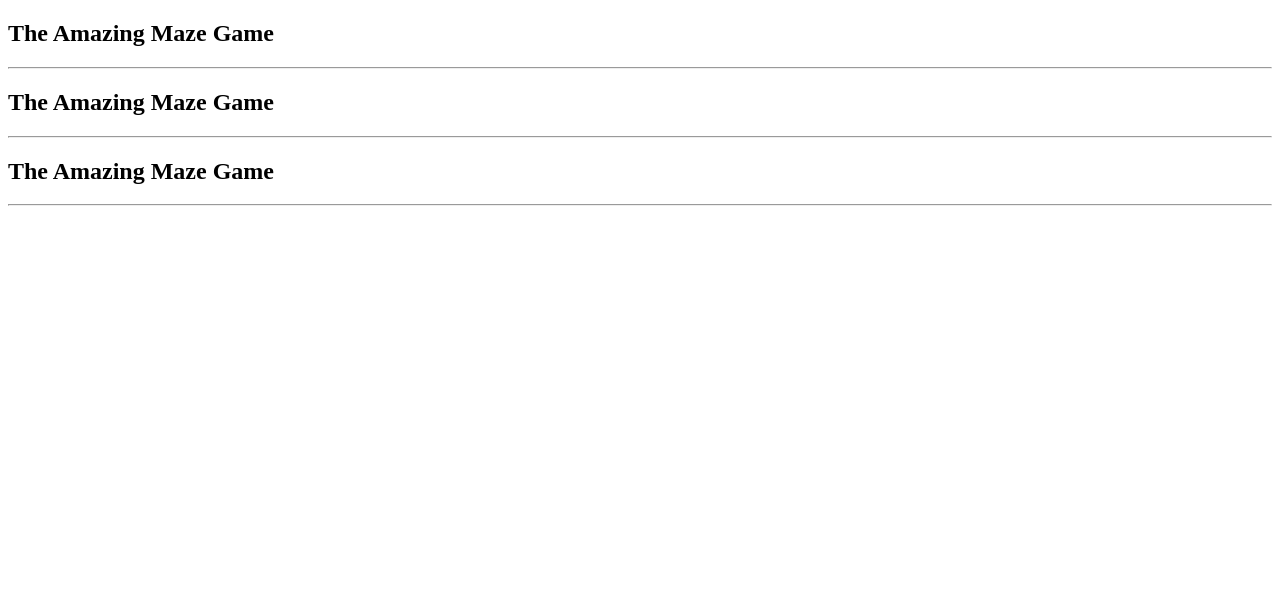
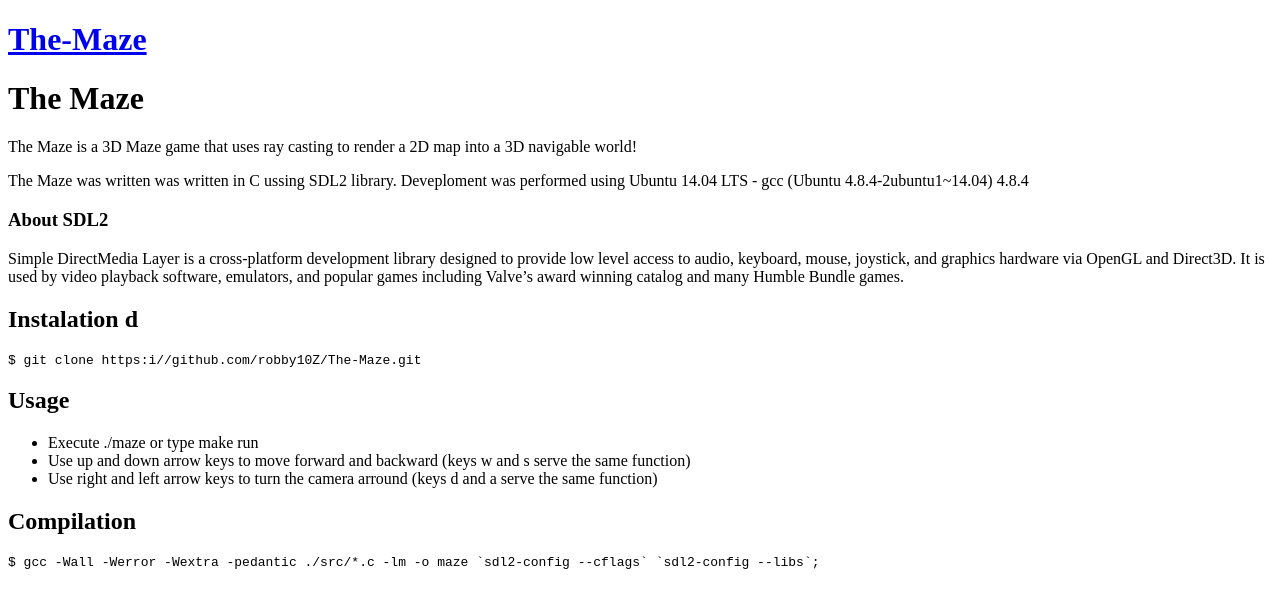
Before and after one commit to UnknownTitan/UnknownTitan.github.io, a plain HTML site: page index.html in a window 1280 px wide. Drawn offline with Linux system fonts and the light colour scheme.

Commit message:
Update index.html

```diff
--- a/index.html
+++ b/index.html
@@ -1,20 +1,37 @@
 <!DOCTYPE html>
-<html>
+<html lang="en-US">
 <head>
   <title>The Maze Game </title>
 </head>
   <body>
-    <h2> The Amazing Maze Game </h2>
-    <p>  <p> <hr>
-        <h2> The Amazing Maze Game </h2>
-    <p>  <p> <hr>
-        <h2> The Amazing Maze Game </h2>
-    <p>  <p> <hr>
 
 
+      <h1><a href="https://UnknownTitan.github.io/The-Maze/">The-Maze</a></h1>
 
-  </body>
+      <h1 id="the-maze">The Maze</h1>
+
+<p>The Maze is a 3D Maze game that uses ray casting to render a 2D map into a 3D navigable world!</p>
+
+<p>The Maze was written was written in C ussing SDL2 library. Deveploment was performed using Ubuntu 14.04 LTS - gcc (Ubuntu 4.8.4-2ubuntu1~14.04) 4.8.4</p>
+
+<h3 id="about-sdl2">About SDL2<a class="anchorjs-link " href="#about-sdl2" aria-label="Anchor" data-anchorjs-icon="" style="font: 1em / 1 anchorjs-icons; padding-left: 0.375em;"></a></h3>
+
+<p>Simple DirectMedia Layer is a cross-platform development library designed to provide low level access to audio, keyboard, mouse, joystick, and graphics hardware via OpenGL and Direct3D. It is used by video playback software, emulators, and popular games including Valve’s award winning catalog and many Humble Bundle games.</p>
+
+<h2 id="instalation-d">Instalation d<a class="anchorjs-link " href="#instalation-d" aria-label="Anchor" data-anchorjs-icon="" style="font: 1em / 1 anchorjs-icons; padding-left: 0.375em;"></a></h2>
+<div class="language-sh highlighter-rouge"><div class="highlight"><pre class="highlight"><code><span class="nv">$ </span>git clone https:i//github.com/robby10Z/The-Maze.git
+</code></pre></div></div>
+<h2 id="usage">Usage<a class="anchorjs-link " href="#usage" aria-label="Anchor" data-anchorjs-icon="" style="font: 1em / 1 anchorjs-icons; padding-left: 0.375em;"></a></h2>
+<ul>
+  <li>Execute ./maze or type make run</li>
+  <li>Use up and down arrow keys to move forward and backward (keys w and s serve the same function)</li>
+  <li>Use right and left arrow keys to turn the camera arround (keys d and a serve the same function)</li>
+</ul>
+
+<h2 id="compilation">Compilation<a class="anchorjs-link " href="#compilation" aria-label="Anchor" data-anchorjs-icon="" style="font: 1em / 1 anchorjs-icons; padding-left: 0.375em;"></a></h2>
+<div class="language-sh highlighter-rouge"><div class="highlight"><pre class="highlight"><code><span class="nv">$ </span>gcc <span class="nt">-Wall</span> <span class="nt">-Werror</span> <span class="nt">-Wextra</span> <span class="nt">-pedantic</span> ./src/<span class="k">*</span>.c <span class="nt">-lm</span> <span class="nt">-o</span> maze <span class="sb">`</span>sdl2-config <span class="nt">--cflags</span><span class="sb">`</span> <span class="sb">`</span>sdl2-config <span class="nt">--libs</span><span class="sb">`</span><span class="p">;</span>
+</code></pre></div></div>
 
 
-
+</body>
 </html>
```
